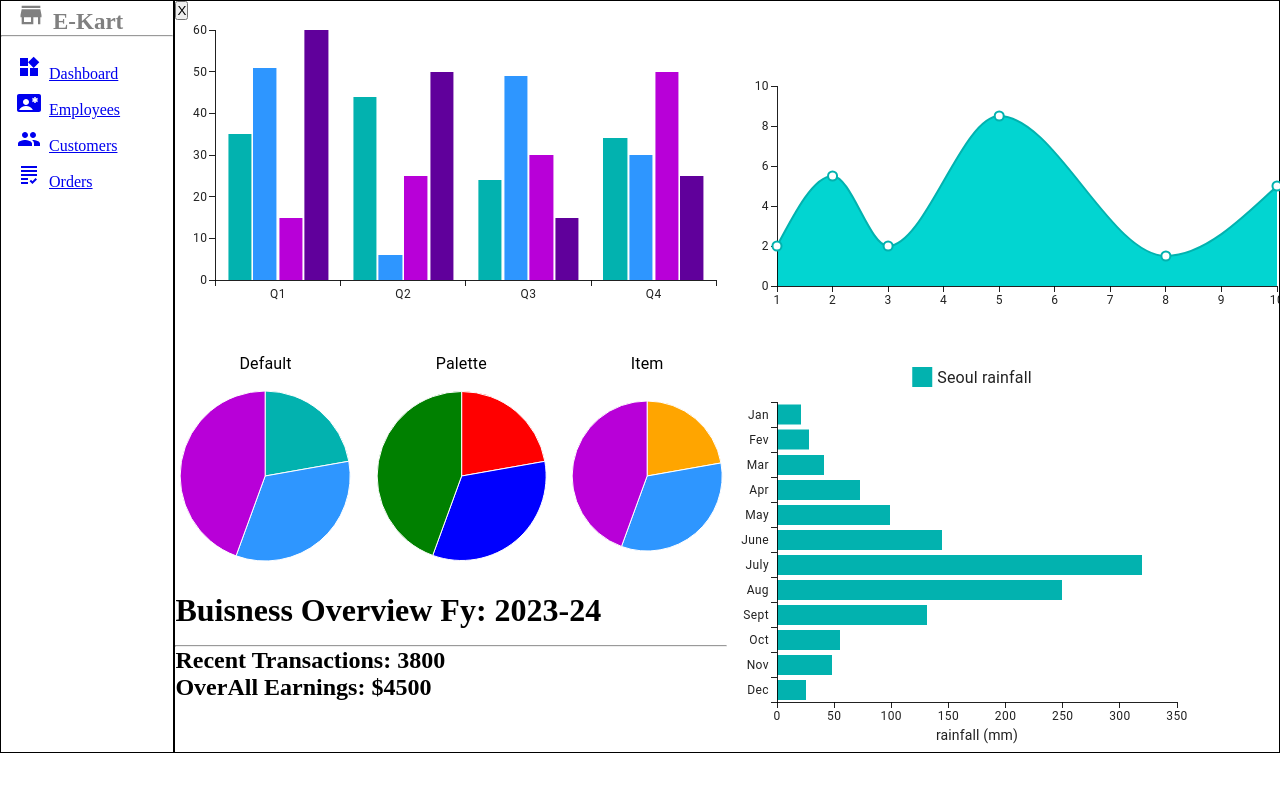
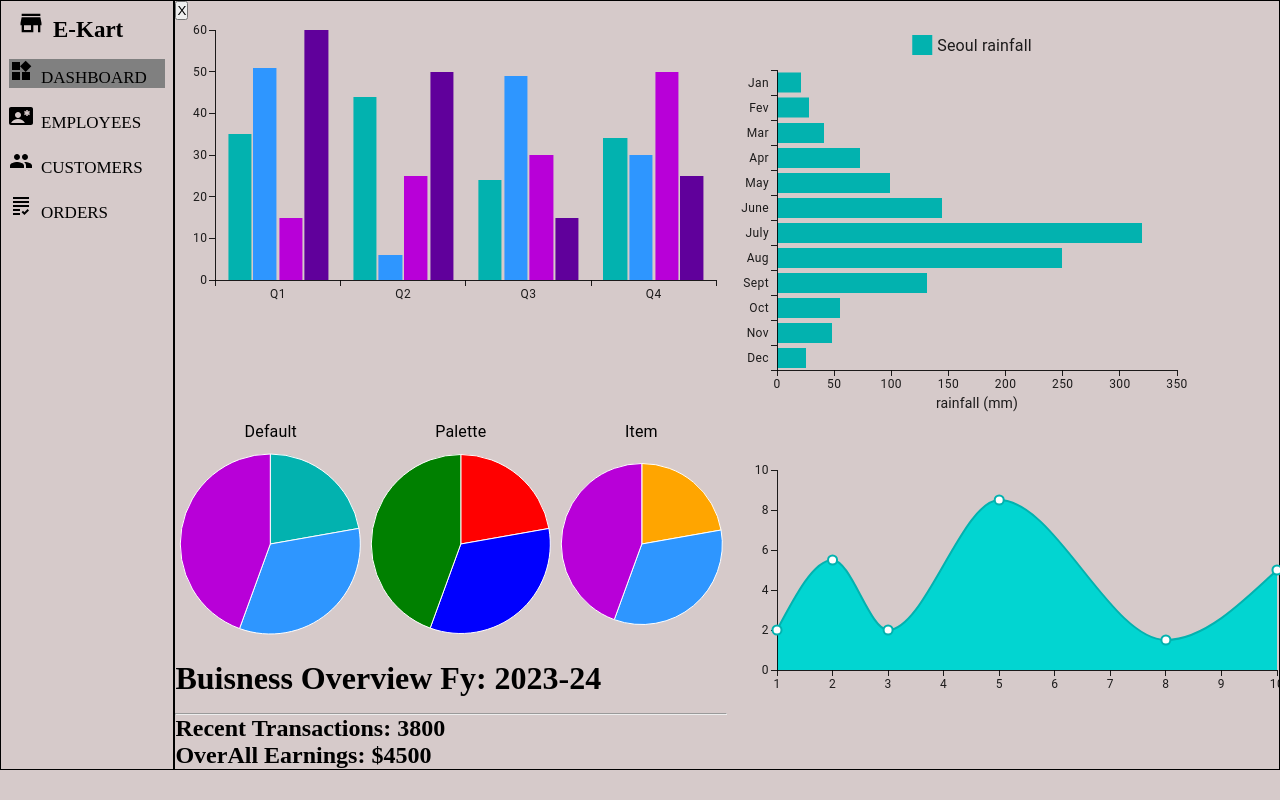
Before and after one commit to amitbhatia654/admin-dashboard, a React (Vite) app: page /dashboard in a window 1280 px wide. Shown: the top 800 px of the page. Built offline with nearby package versions, Linux system fonts and the light colour scheme; the HTML template or start-up script is replaced by a standard one.

Commit message:
fixes in ui

```diff
--- a/package.json
+++ b/package.json
@@ -21,6 +21,7 @@
     "react": "^18.2.0",
     "react-dom": "^18.2.0",
     "react-router-dom": "^6.22.2",
+    "react-scrollbars-custom": "^4.1.1",
     "styled-components": "^6.1.8"
   },
   "devDependencies": {
--- a/src/App.css
+++ b/src/App.css
@@ -14,8 +14,13 @@
 
 .homepage {
     width: 100%;
+    min-height: 691px;
 }
 
 .border {
     border: 1px solid black;
 }
+
+body {
+    background-color: rgb(214, 202, 202);
+}
--- a/src/App.jsx
+++ b/src/App.jsx
@@ -11,7 +11,7 @@ function App() {
       <Routes>
         <Route path="/" element={<Index />}>
           <Route
-            path="dashboard"
+            path="/dashboard"
             element={<Main_dashBoard></Main_dashBoard>}
           ></Route>
           <Route path="employees" element={<h2>Emloyees Data</h2>}></Route>
--- a/src/components/SideNav.jsx
+++ b/src/components/SideNav.jsx
@@ -1,6 +1,6 @@
 import React, { useState } from "react";
 import DashboardIcon from "@mui/icons-material/Dashboard";
-import { Link } from "react-router-dom";
+import { Link, NavLink, useLocation } from "react-router-dom";
 import { Box } from "@mui/material";
 import WidgetsIcon from "@mui/icons-material/Widgets";
 import ContactEmergencyIcon from "@mui/icons-material/ContactEmergency";
@@ -10,74 +10,64 @@ import AddBusinessIcon from "@mui/icons-material/AddBusiness";
 import StoreIcon from "@mui/icons-material/Store";
 
 export default function SideNav({ isOpen }) {
+  const location = useLocation();
+
+  const routes = [
+    { path: "dashboard", logo: <WidgetsIcon /> },
+    { path: "employees", logo: <ContactEmergencyIcon /> },
+    { path: "customers", logo: <PeopleIcon /> },
+    { path: "orders", logo: <GradingIcon /> },
+  ];
   return (
-    <div>
-      <Box sx={{ mx: 2 }}>
-        <StoreIcon sx={{ color: "grey", fontSize: "28px" }} />
+    <>
+      <Box sx={{ mx: 2, my: 1 }}>
+        <StoreIcon
+          sx={{ color: "black", fontSize: "28px", fontWeight: "bold" }}
+        />
         <Box
           component={"span"}
           sx={{
             display: `${isOpen && "none"}`,
             fontSize: 23,
             mx: 1,
-            color: "grey",
+            color: "black",
             fontWeight: "bold",
           }}
         >
           E-Kart
         </Box>
       </Box>
-      <hr />
-
-      <br></br>
-      <Box sx={{ mx: 2 }}>
-        <Link to={"/dashboard"}>
-          <WidgetsIcon />
+      {routes.map((data, index) => {
+        return (
+          <>
+            <Box
+              sx={{ mx: 1, my: 2 }}
+              index={index}
+              backgroundColor={`${
+                location.pathname.slice(1) == data.path ? "grey" : ""
+              }`}
+            >
+              <Link
+                to={data?.path}
+                style={{
+                  textDecoration: "none",
+                  textTransform: "capitalize",
+                  fontSize: "17px",
+                  color: "black",
+                }}
+              >
+                {data?.logo}
                 <Box
                   component={"span"}
                   sx={{ display: `${isOpen && "none"}`, mx: 1 }}
                 >
-            Dashboard
+                  {data?.path.toUpperCase()}
                 </Box>
               </Link>
             </Box>
-
-      <Box sx={{ mx: 2, my: 1 }}>
-        <Link to={"/employees"}>
-          <ContactEmergencyIcon />
-
-          <Box
-            component={"span"}
-            sx={{ display: `${isOpen && "none"}`, mx: 1 }}
-          >
-            Employees
-          </Box>
-        </Link>
-      </Box>
-      <Box sx={{ mx: 2, my: 1 }}>
-        <Link to={"/customers"}>
-          <PeopleIcon />
-
-          <Box
-            component={"span"}
-            sx={{ display: `${isOpen && "none"}`, mx: 1 }}
-          >
-            Customers
-          </Box>
-        </Link>
-      </Box>
-      <Box sx={{ mx: 2, my: 1 }}>
-        <Link to={"/orders"}>
-          <GradingIcon />
-
-          <Box
-            component={"span"}
-            sx={{ display: `${isOpen && "none"}`, mx: 1 }}
-          >
-            Orders
-          </Box>
-        </Link>
-      </Box>
-    </div>
+          </>
+        );
+      })}
+    </>
   );
 }
--- a/src/pages/dashboard/Main_dashBoard.jsx
+++ b/src/pages/dashboard/Main_dashBoard.jsx
@@ -125,22 +125,20 @@ export default function Main_dashBoard() {
           />
         </Grid>
 
-        <Grid item lg={6} md={12} sm={12} xs={12} sx={{ my: 2 }}>
-          <LineChart
-            xAxis={[{ data: [1, 2, 3, 5, 8, 10] }]}
+        <Grid item lg={6}>
+          <BarChart
+            dataset={dataset}
+            yAxis={[{ scaleType: "band", dataKey: "month" }]}
             series={[
-              {
-                data: [2, 5.5, 2, 8.5, 1.5, 5],
-                area: true,
-              },
+              { dataKey: "seoul", label: "Seoul rainfall", valueFormatter },
             ]}
-            width={600}
-            height={300}
+            layout="horizontal"
+            {...chartSetting}
           />
         </Grid>
 
         <Grid item lg={6}>
-          <Stack direction="row" width="100%" textAlign="center" spacing={2}>
+          <Stack direction="row" width="100%" textAlign="center" spacing={0}>
             <Box flexGrow={1}>
               <Typography>Default</Typography>
               <PieChart
@@ -184,15 +182,17 @@ export default function Main_dashBoard() {
           <h2> OverAll Earnings: $4500 </h2>
         </Grid>
 
-        <Grid item lg={6}>
-          <BarChart
-            dataset={dataset}
-            yAxis={[{ scaleType: "band", dataKey: "month" }]}
+        <Grid item lg={6} md={12} sm={12} xs={12} sx={{}}>
+          <LineChart
+            xAxis={[{ data: [1, 2, 3, 5, 8, 10] }]}
             series={[
-              { dataKey: "seoul", label: "Seoul rainfall", valueFormatter },
+              {
+                data: [2, 5.5, 2, 8.5, 1.5, 5],
+                area: true,
+              },
             ]}
-            layout="horizontal"
-            {...chartSetting}
+            width={600}
+            height={300}
           />
         </Grid>
       </Grid>
```
Also changed, not shown: 1 other file (tests, documents, lock files or other folders). Lines whose indentation alone changed are shown as unchanged.
